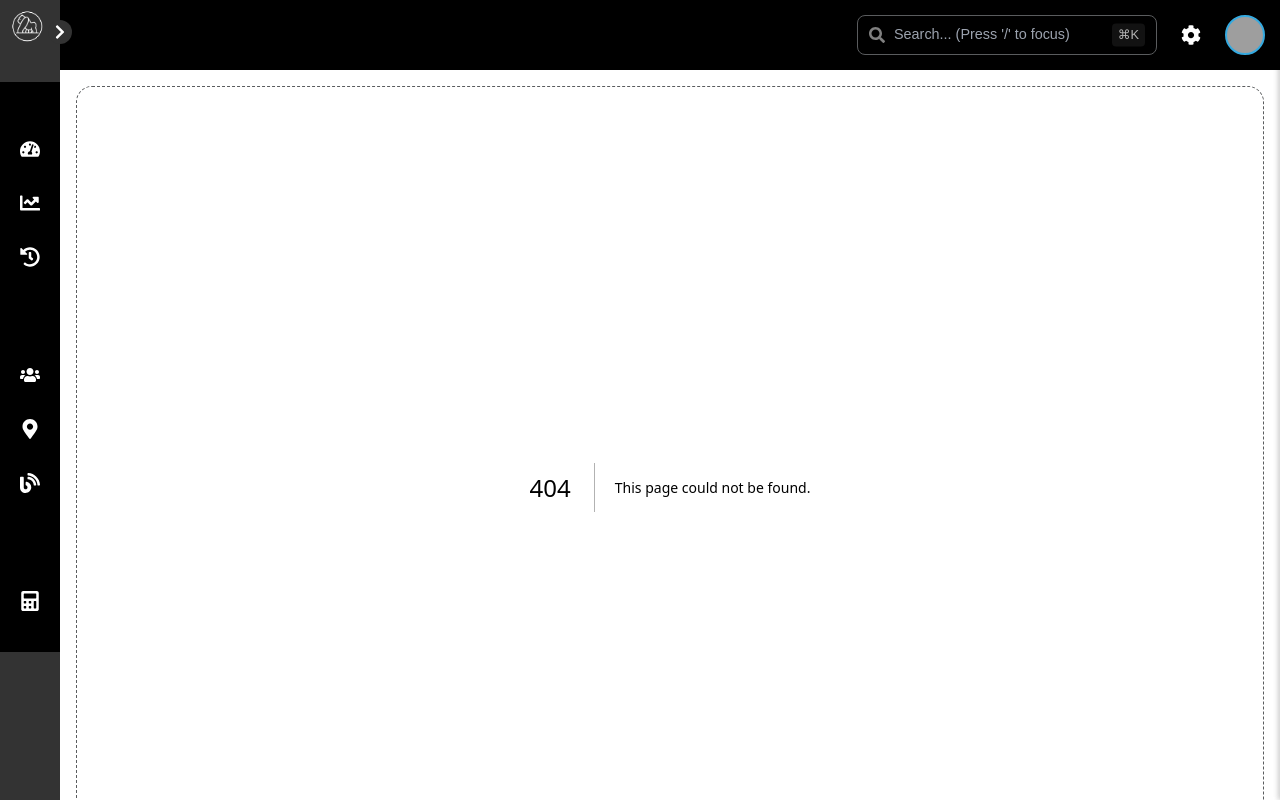
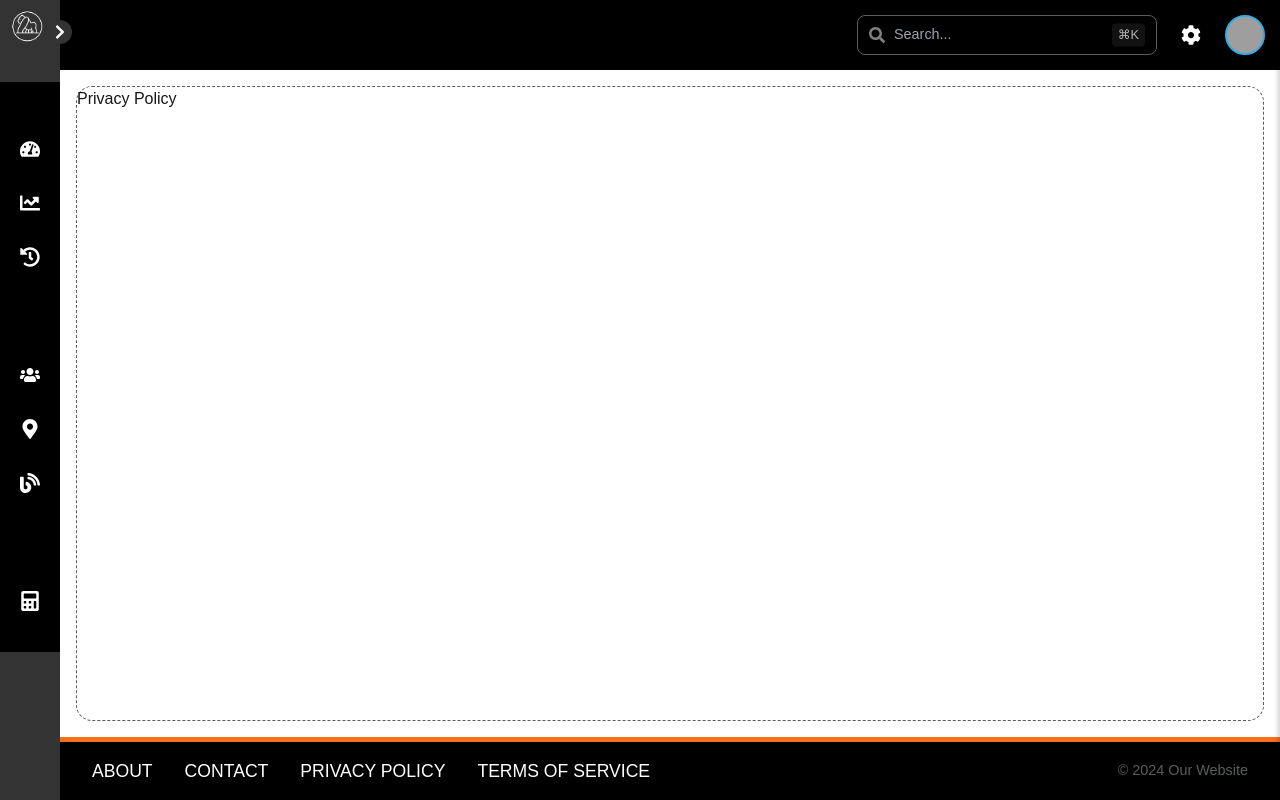
Before and after one commit to gcox32/dashboard-template, a Next.js app: page /privacy-policy in a window 1280 px wide. Before the commit this address had no page. Shown: the top 800 px of the page. Built offline with nearby package versions, Linux system fonts and the light colour scheme; grey boxes are pictures that could not be loaded.

Commit message:
Add privacy policy and terms pages

```diff
--- /dev/null
+++ b/src/app/privacy-policy/page.tsx
@@ -0,0 +1,3 @@
+export default function PrivacyPolicy() {
+    return <div>Privacy Policy</div>;
+}
--- /dev/null
+++ b/src/app/terms-of-service/page.tsx
@@ -0,0 +1,3 @@
+export default function TermsOfService() {
+    return <div>Terms of Service</div>;
+}
--- a/src/components/layout/Footer/index.tsx
+++ b/src/components/layout/Footer/index.tsx
@@ -11,6 +11,8 @@ export default function Footer() {
         <div className="footer-links">
           <Link href="/about">About</Link>
           <Link href="/contact">Contact</Link>
+          <Link href="/privacy-policy">Privacy Policy</Link>
+          <Link href="/terms-of-service">Terms of Service</Link>
         </div>
         <p className="copyright">&copy; {new Date().getFullYear()} Our Website</p>
       </div>
--- a/src/components/layout/SearchBar/index.tsx
+++ b/src/components/layout/SearchBar/index.tsx
@@ -20,7 +20,7 @@ export default function SearchBar() {
 
   useEffect(() => {
     const handleKeyDown = (e: KeyboardEvent) => {
-      if ((e.key === 'k' && (e.metaKey || e.ctrlKey)) || e.key === '/') {
+      if (e.key === 'k' && (e.metaKey || e.ctrlKey)) {
         e.preventDefault();
         setIsSearchOpen(true);
       } else if (e.key === 'Escape') {
@@ -65,7 +65,7 @@ export default function SearchBar() {
         <input
           ref={inputRef}
           type="text"
-          placeholder="Search... (Press '/' to focus)"
+          placeholder="Search..."
           value={searchQuery}
           onChange={(e) => setSearchQuery(e.target.value)}
           onKeyDown={handleKeyDown}
--- a/src/contexts/SearchContext/config.tsx
+++ b/src/contexts/SearchContext/config.tsx
@@ -2,7 +2,8 @@ import { SearchResult } from '@/src/contexts/SearchContext';
 import {
     FaInfoCircle,
     FaEnvelope,
-    FaUserCircle
+    FaUserCircle,
+    FaFileAlt
 } from 'react-icons/fa';
 
 export const staticRoutes: SearchResult[] = [
@@ -23,5 +24,17 @@ export const staticRoutes: SearchResult[] = [
     href: '/user/profile',
     icon: <FaUserCircle />,
     category: 'User'
+  },
+  {
+    label: 'Privacy Policy',
+    href: '/privacy-policy',
+    icon: <FaFileAlt />,
+    category: '/'
+  },
+  {
+    label: 'Terms of Service',
+    href: '/terms-of-service',
+    icon: <FaFileAlt />,
+    category: '/'
   }
 ];
```
Also changed, not shown: 1 other file (tests, documents, lock files or other folders).
